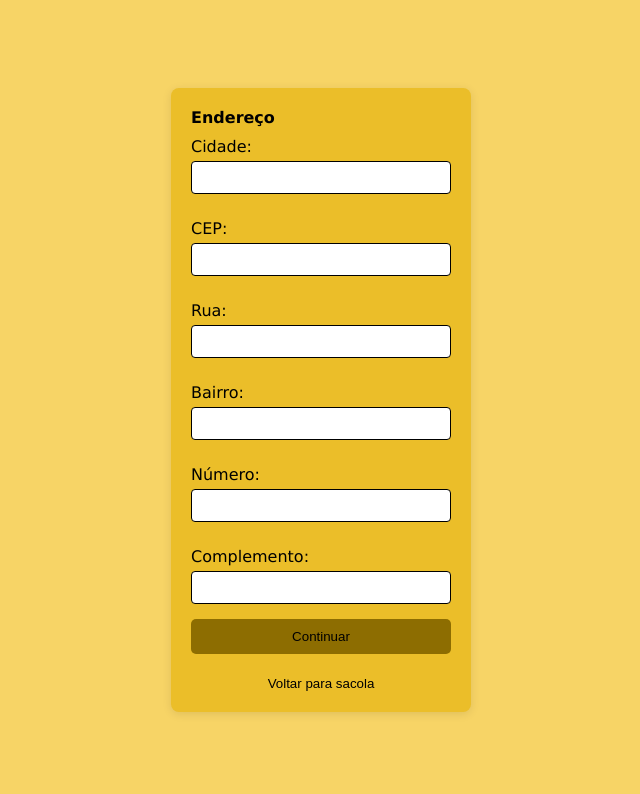
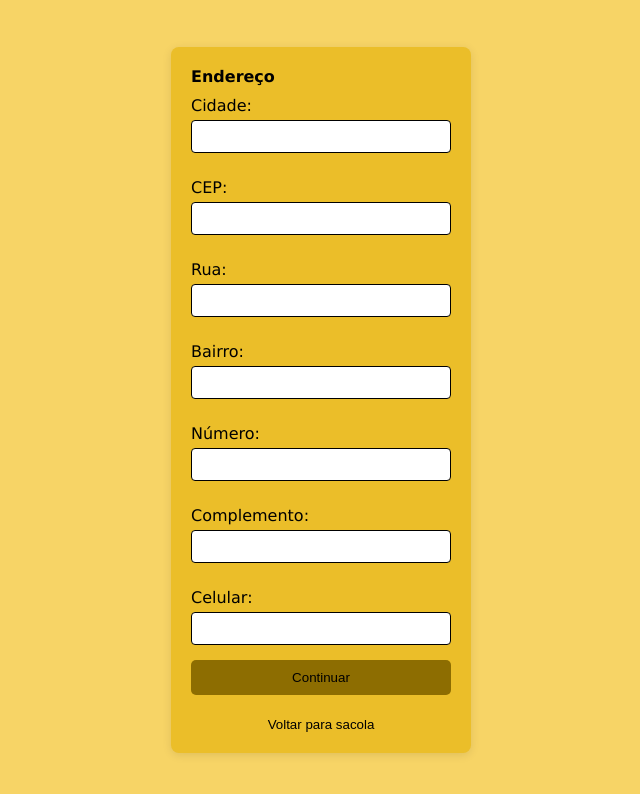
Before and after one commit to juhfarias31/NICS3, a plain HTML site: page endereco.html in a window 1280 px wide. Shown: the whole page, without its empty margins (319-959 px from the left). Drawn offline with Linux system fonts and the light colour scheme.

Commit message:
Add files via upload

```diff
--- a/endereco.html
+++ b/endereco.html
@@ -30,6 +30,9 @@
             <label for="email">Complemento:</label>
             <input type="email" id="complemento" name="complemento" required>
 
+            <label for="celular">Celular:</label>
+            <input type="celular" id="celular" name="celular" required>
+
             <button type="submit"onclick="window.location.href='confirma.html'">Continuar</button>
 
             <br>
```
Also changed, not shown: index.html (+1 -1 lines).
